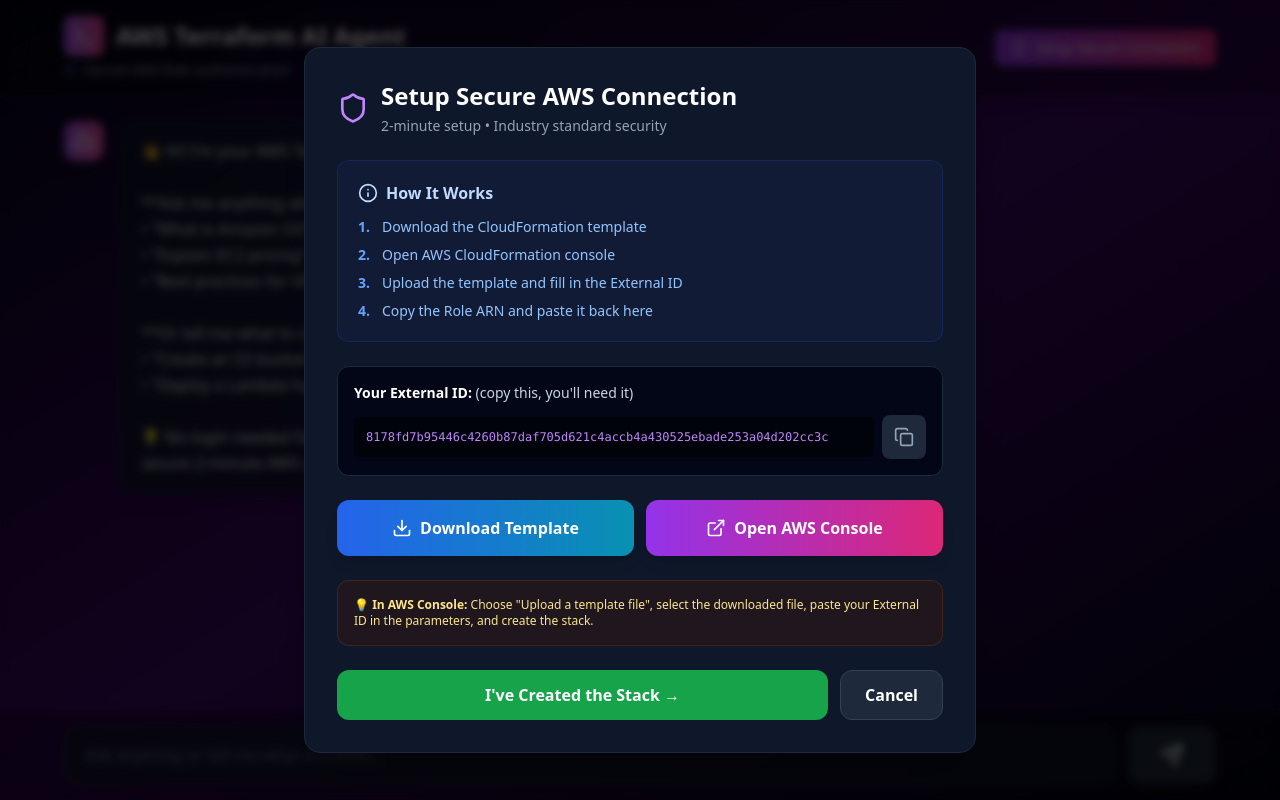
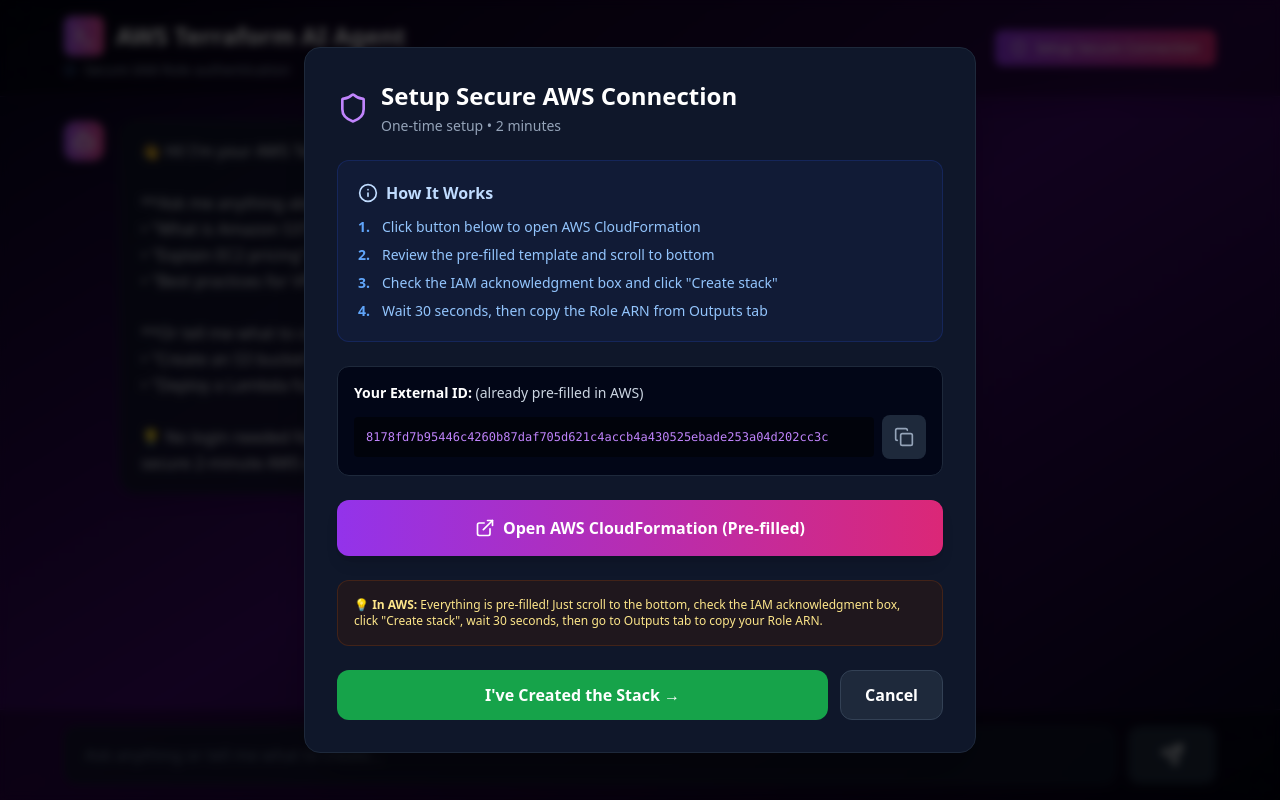
Before and after one commit to PraveenaMaliipeddi/terraform-ai-agent-real, a React (Vite) app in the folder frontend/: page / in a window 1280 px wide. Both pictures are taken after a click on the button "Setup Secure Connection". Built offline with nearby package versions, Linux system fonts and the light colour scheme.

Commit message:
Remove /refs/heads/ from GitHub URL

```diff
--- a/frontend/src/components/RealTerraformAgent.jsx
+++ b/frontend/src/components/RealTerraformAgent.jsx
@@ -1,6 +1,6 @@
-// RealTerraformAgent.jsx - Complete File with Template Download
+// RealTerraformAgent.jsx - Option 1: Quick-create CloudFormation URL
 import React, { useState, useRef, useEffect } from 'react';
-import { Send, Loader2, Bot, User, Shield, Code, Terminal, CheckCircle, AlertTriangle, Info, ExternalLink, Copy, Check, Download } from 'lucide-react';
+import { Send, Loader2, Bot, User, Shield, Code, Terminal, CheckCircle, AlertTriangle, Info, ExternalLink, Copy, Check } from 'lucide-react';
 
 // API URL - auto-detects localhost or uses environment variable
 const API_URL = window.location.hostname === 'localhost'
@@ -25,7 +25,6 @@
   const [pendingCreation, setPendingCreation] = useState(null);
   const messagesEndRef = useRef(null);
 
-  // TODO: REPLACE WITH YOUR AWS ACCOUNT ID (get from AWS Console top-right)
   const TERRAFORM_AI_ACCOUNT_ID = '639713290923';
 
   useEffect(() => {
@@ -57,21 +56,12 @@
   };
 
   const getCloudFormationUrl = () => {
-    // Opens CloudFormation create stack page (user will upload template)
+    // Direct quick-create link with pre-filled template
+    const templateUrl = 'https://raw.githubusercontent.com/PraveenaMaliipeddi/terraform-ai-agent-real/main/terraform-ai-role.yaml';
     const region = 'us-east-1';
-    return `https://console.aws.amazon.com/cloudformation/home?region=${region}#/stacks/create`;
-  };
+    const stackName = 'TerraformAI-Access';
 
-  const downloadTemplate = () => {
-    // Download the CloudFormation template from GitHub
-    const templateUrl = 'https://raw.githubusercontent.com/PraveenaMaliipeddi/terraform-ai-agent-real/main/terraform-ai-role.yaml';
-    const link = document.createElement('a');
-    link.href = templateUrl;
-    link.download = 'terraform-ai-role.yaml';
-    link.target = '_blank';
-    document.body.appendChild(link);
-    link.click();
-    document.body.removeChild(link);
+    return `https://console.aws.amazon.com/cloudformation/home?region=${region}#/stacks/quickcreate?templateURL=${templateUrl}&stackName=${stackName}&param_ExternalId=${externalId}&param_TerraformAIAccountId=${TERRAFORM_AI_ACCOUNT_ID}`;
   };
 
   const copyToClipboard = (text) => {
@@ -479,7 +469,7 @@
               <Shield className="w-8 h-8 text-purple-400" />
               <div>
                 <h3 className="text-2xl font-bold text-white">Setup Secure AWS Connection</h3>
-                <p className="text-slate-400 text-sm mt-1">2-minute setup • Industry standard security</p>
+                <p className="text-slate-400 text-sm mt-1">One-time setup • 2 minutes</p>
               </div>
             </div>
 
@@ -493,26 +483,26 @@
                   <ol className="text-sm text-blue-300 space-y-2">
                     <li className="flex gap-3">
                       <span className="text-blue-400 font-bold">1.</span>
-                      <span>Download the CloudFormation template</span>
+                      <span>Click button below to open AWS CloudFormation</span>
                     </li>
                     <li className="flex gap-3">
                       <span className="text-blue-400 font-bold">2.</span>
-                      <span>Open AWS CloudFormation console</span>
+                      <span>Review the pre-filled template and scroll to bottom</span>
                     </li>
                     <li className="flex gap-3">
                       <span className="text-blue-400 font-bold">3.</span>
-                      <span>Upload the template and fill in the External ID</span>
+                      <span>Check the IAM acknowledgment box and click "Create stack"</span>
                     </li>
                     <li className="flex gap-3">
                       <span className="text-blue-400 font-bold">4.</span>
-                      <span>Copy the Role ARN and paste it back here</span>
+                      <span>Wait 30 seconds, then copy the Role ARN from Outputs tab</span>
                     </li>
                   </ol>
                 </div>
 
                 <div className="bg-slate-950 rounded-xl p-4 border border-slate-800">
                   <p className="text-sm text-slate-300 mb-3">
-                    <strong className="text-white">Your External ID:</strong> (copy this, you'll need it)
+                    <strong className="text-white">Your External ID:</strong> (already pre-filled in AWS)
                   </p>
                   <div className="flex items-center gap-2">
                     <code className="flex-1 bg-black/50 p-3 rounded text-xs text-purple-400 font-mono overflow-x-auto">
@@ -527,26 +517,17 @@
                   </div>
                 </div>
 
-                <div className="flex gap-3">
-                  <button
-                    onClick={downloadTemplate}
-                    className="flex-1 bg-gradient-to-r from-blue-600 to-cyan-600 hover:from-blue-700 hover:to-cyan-700 text-white rounded-xl py-4 font-semibold transition-all flex items-center justify-center gap-2 shadow-lg"
-                  >
-                    <Download className="w-5 h-5" />
-                    Download Template
-                  </button>
-                  <button
-                    onClick={() => window.open(getCloudFormationUrl(), '_blank')}
-                    className="flex-1 bg-gradient-to-r from-purple-600 to-pink-600 hover:from-purple-700 hover:to-pink-700 text-white rounded-xl py-4 font-semibold transition-all flex items-center justify-center gap-2 shadow-lg"
-                  >
-                    <ExternalLink className="w-5 h-5" />
-                    Open AWS Console
-                  </button>
-                </div>
+                <button
+                  onClick={() => window.open(getCloudFormationUrl(), '_blank')}
+                  className="w-full bg-gradient-to-r from-purple-600 to-pink-600 hover:from-purple-700 hover:to-pink-700 text-white rounded-xl py-4 font-semibold transition-all flex items-center justify-center gap-2 shadow-lg"
+                >
+                  <ExternalLink className="w-5 h-5" />
+                  Open AWS CloudFormation (Pre-filled)
+                </button>
 
                 <div className="bg-amber-950/30 border border-amber-800/30 rounded-xl p-4">
                   <p className="text-xs text-amber-200">
-                    💡 <strong>In AWS Console:</strong> Choose "Upload a template file", select the downloaded file, paste your External ID in the parameters, and create the stack.
+                    💡 <strong>In AWS:</strong> Everything is pre-filled! Just scroll to the bottom, check the IAM acknowledgment box, click "Create stack", wait 30 seconds, then go to Outputs tab to copy your Role ARN.
                   </p>
                 </div>
 
@@ -571,7 +552,7 @@
               <div className="space-y-6">
                 <div className="bg-amber-950/30 border border-amber-800/30 rounded-xl p-5">
                   <p className="text-sm text-amber-200">
-                    After CloudFormation completes, go to the <strong>Outputs</strong> tab and copy the <strong>RoleArn</strong> value.
+                    After CloudFormation completes (status shows "CREATE_COMPLETE"), go to the <strong>Outputs</strong> tab and copy the <strong>RoleArn</strong> value.
                   </p>
                 </div>
 
```
